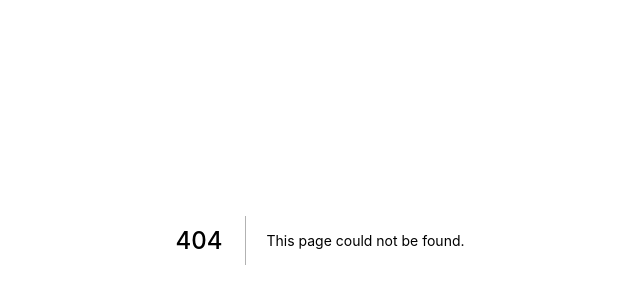
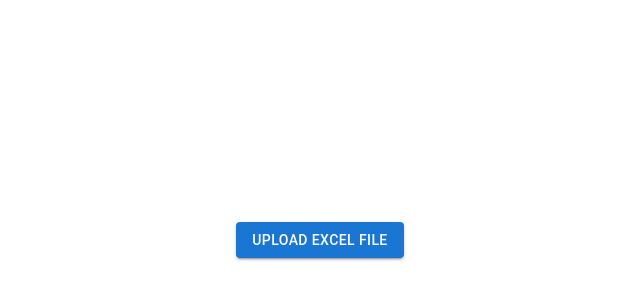
Before and after one commit to youyc/NextJS-ExcelModule, a Next.js app: page /excel in a window 1280 px wide. Before the commit this address had no page. Shown: the part 160-460 px from the top of the page, without its empty margins (320-960 px from the left). Built offline with nearby package versions, Linux system fonts and the light colour scheme.

Commit message:
Initial excel module

```diff
--- /dev/null
+++ b/pages/excel/index.tsx
@@ -0,0 +1,67 @@
+import type { NextPage } from "next"
+import styles from "../../styles/Home.module.css"
+
+import { Button } from "@mui/material"
+import Link from "next/link"
+import { useState } from "react"
+
+// Module
+//SheetJS
+import XLSX, { read } from "xlsx"
+import { resolve } from "path"
+
+const Excel: NextPage = () => {
+  //   const [data, setData] = useState([])
+  //   const [cols, setCols] = useState([])
+
+  const readExcel = (file: any) => {
+    const promise = new Promise((resolve, reject) => {
+      const reader = new FileReader()
+      reader.readAsArrayBuffer(file)
+
+      reader.onload = (e: any) => {
+        /* Parse data */
+        const arrayBuffer = e.target.result
+        const wb = XLSX.read(arrayBuffer, { type: "buffer" })
+        /* Get first worksheet */
+        const wsname = wb.SheetNames[0]
+        const ws = wb.Sheets[wsname]
+        /* Convert array of arrays */
+        const data = XLSX.utils.sheet_to_json(ws)
+
+        /* Update state */
+        // setData(data)
+        // setCols(make_cols(ws["!ref"]))
+        resolve(data)
+      }
+      reader.onerror = (error) => {
+        reject(error)
+      }
+      //   reader.readAsArrayBuffer(file)
+    })
+
+    promise.then((d) => {
+      console.log(d)
+    })
+  }
+
+  return (
+    <main className={styles.main}>
+      <div>
+        <Button
+          variant="contained"
+          onClick={() => console.log("Upload Excel File")}
+          onInput={(e) => {
+            readExcel(e.currentTarget.value) // wrong event.item
+            // e.target.value = null
+          }}
+        >
+          Upload Excel File
+          <input type="file" style={{ display: "none" }} />
+        </Button>
+      </div>
+    </main>
+  )
+}
+
+export default Excel
```
Also changed, not shown: package.json (+9 -5 lines), 1 other file (tests, documents, lock files or other folders).
